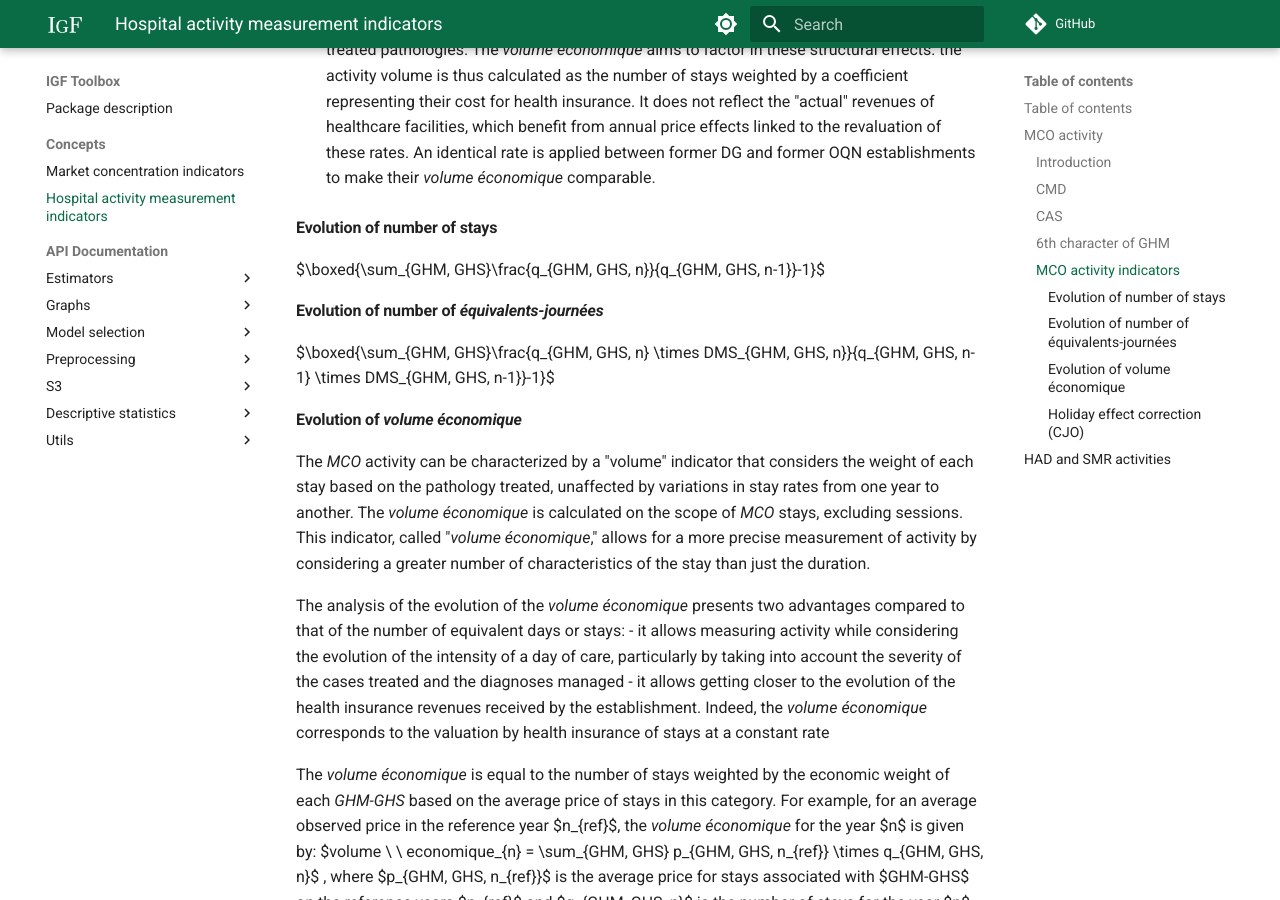
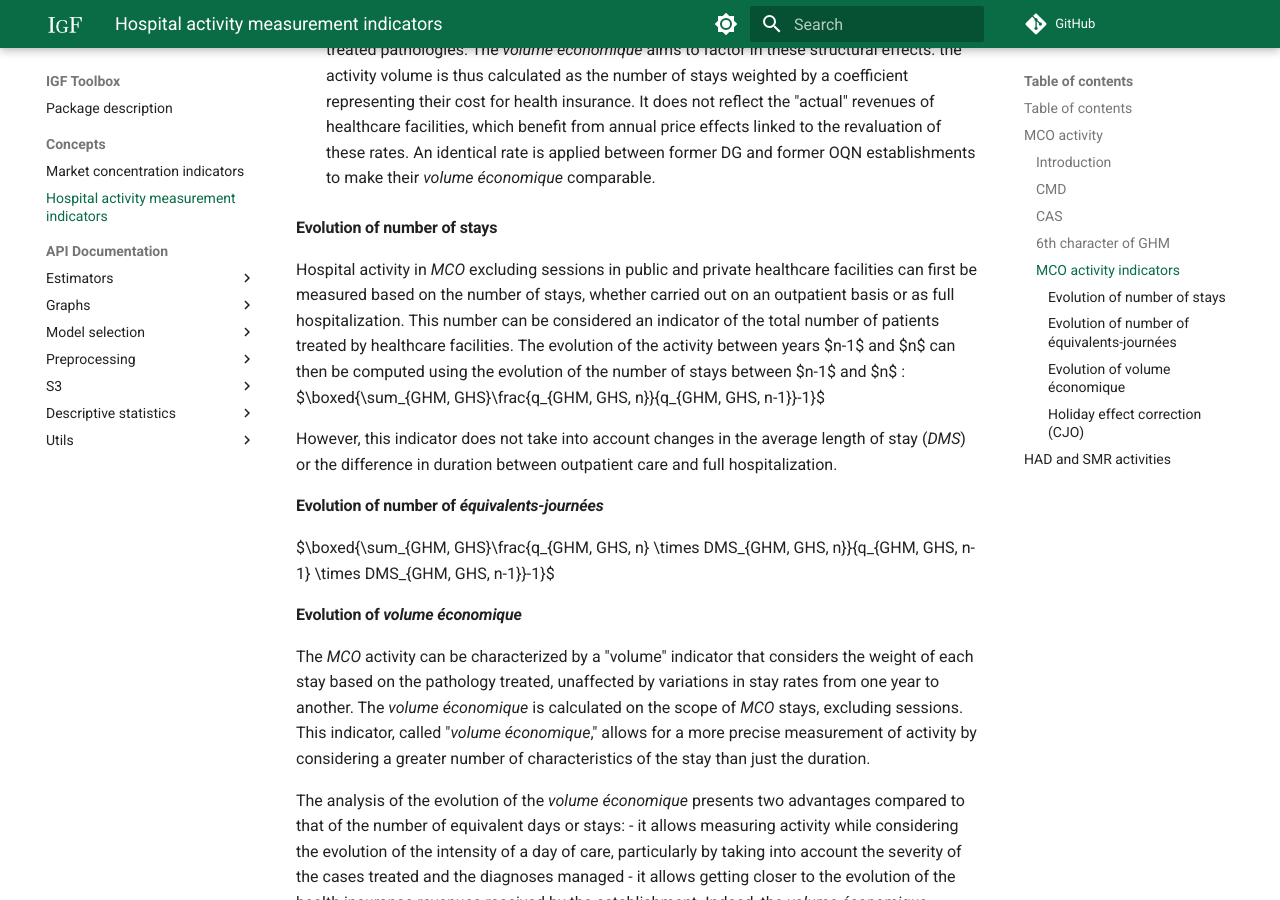
Before and after one commit to IGF-PSD/igf_toolbox, an MkDocs documentation site: the page built from docs/concepts/HOSPITAL_ACTIVITY.md, in a window 1280 px wide and 900 px high, scrolled down 5529 px. Built offline with MkDocs 1.6.1 and Material for MkDocs 9.7.7, drawn with Linux system fonts in a browser that asks for light colours; formulas are drawn with MathJax 3; comment, search, counter and statistics services are not loaded.

Commit message:
Update HOSPITAL_ACTIVITY.md

```diff
--- a/docs/concepts/HOSPITAL_ACTIVITY.md
+++ b/docs/concepts/HOSPITAL_ACTIVITY.md
@@ -133,7 +133,9 @@ Three different measures have been selected to analyze activity in the field of
 
 #### Evolution of number of stays
 
-$\boxed{\sum_{GHM, GHS}\frac{q_{GHM, GHS, n}}{q_{GHM, GHS, n-1}}-1}$
+Hospital activity in *MCO* excluding sessions in public and private healthcare facilities can first be measured based on the number of stays, whether carried out on an outpatient basis or as full hospitalization. This number can be considered an indicator of the total number of patients treated by healthcare facilities. The evolution of the activity between years $n-1$ and $n$ can then be computed using the evolution of the number of stays between $n-1$ and $n$ : $\boxed{\sum_{GHM, GHS}\frac{q_{GHM, GHS, n}}{q_{GHM, GHS, n-1}}-1}$
+
+However, this indicator does not take into account changes in the average length of stay (*DMS*) or the difference in duration between outpatient care and full hospitalization.
 
 #### Evolution of number of *équivalents-journées*
 
```
